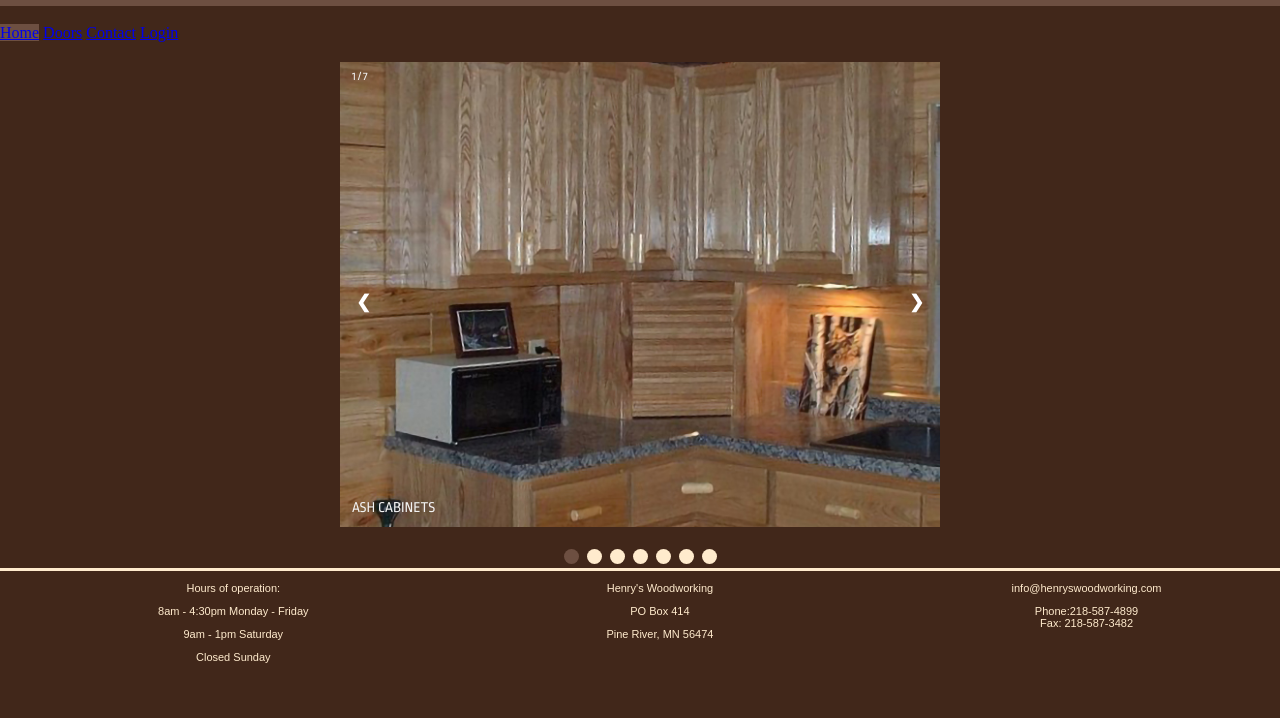
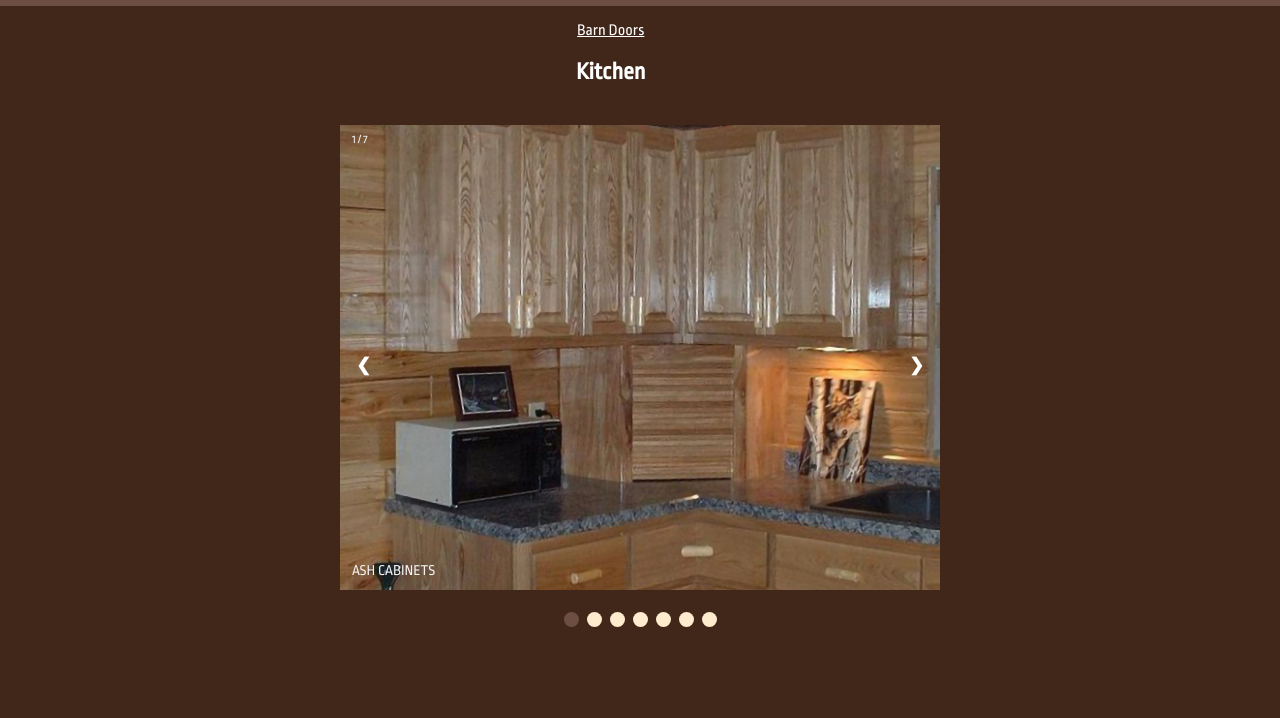
Before and after one commit to lindb543/henry, a plain HTML site: page henry/henry/our_work.html in a window 1280 px wide. Shown: the part 108-826 px from the top of the page. Drawn offline with Linux system fonts and the light colour scheme.

Commit message:
Add files via upload

```diff
--- a/henry/henry/our_work.html
+++ b/henry/henry/our_work.html
@@ -53,7 +53,28 @@
             background-color: #41271a;
             height: 1200px;
         }
+        .toptext{
+            display: inline-block;
+            text-align: center;
+            position: relative;
+            padding-left: 45%;
+            font-family: "Ropa Sans",sans-serif;
+            color: white;
+        }
+        /* unvisited link */
+        a:link {
+            color: white;
+        }
 
+        /* visited link */
+        a:visited {
+            color: white;
+        }
+
+        /* mouse over link */
+        a:hover {
+            color: blanchedalmond;
+        }
         * {
             box-sizing: border-box
         }
@@ -175,6 +196,7 @@
             border-style: solid;
             border-color: blanchedalmond;
             border-width: 3px 0 0 0;
+            bottom: 0;
 
         }
 
@@ -200,16 +222,11 @@
         </ul>
         <h1 id="logo">Henry's Woodworking</h1>
     </div>
-    <div class="container">
 
-        <br>
-        <!-- The navigation menu -->
-        <div class="navbar">
-            <a class="active" href="#">Home</a>
-            <a href="doors.html">Doors</a>
-            <a href="#">Contact</a>
-            <a href="#">Login</a>
-        </div>
+        <div class="container">
+            <div class="toptext"> <a href="doors.html"><p>Barn Doors</p></a>
+                <h2>Kitchen</h2></div>
+            <br>
 
         <!-- Slideshow container -->
         <div class="slideshow-container">
@@ -271,7 +288,11 @@
 
         </div>
     </div>
-
+<br>
+    <br>
+    <br>
+    <br>
+    <br>
     <div class="row">
         <div class="column">
             <p>Hours of operation:</p>
```
